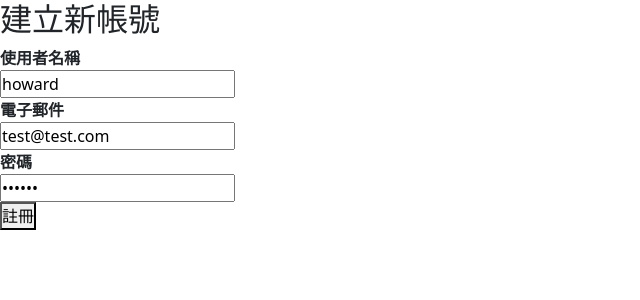
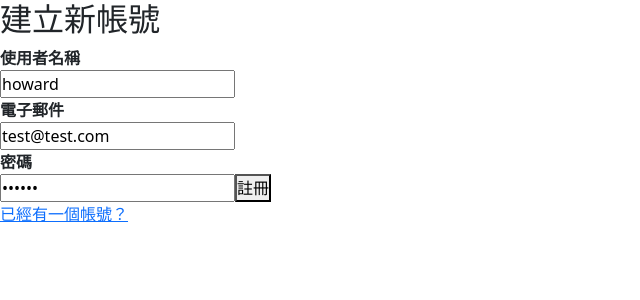
Before and after one commit to HackHow/Disatomic-React, a React (Create React App) app: page /register in a window 1280 px wide. Shown: the top 300 px of the page, without its empty margins (0-640 px from the left). Built offline with nearby package versions, Linux system fonts and the light colour scheme.

Commit message:
feat: modify log, add form tag

```diff
--- a/src/pages/RegisterInterface/component/Register.jsx
+++ b/src/pages/RegisterInterface/component/Register.jsx
@@ -1,4 +1,5 @@
 import React, { useState } from 'react';
+import { Link } from 'react-router-dom';
 import styled from 'styled-components';
 import axios from 'axios';
 import Constants from '../../../components/Constants';
@@ -18,20 +19,21 @@ function Register() {
   });
 
   const changeHandler = (prop) => (event) => {
-    // console.log(registerInfo);
+    console.log(prop, event.target.value);
     setRegisterInfo({ ...registerInfo, [prop]: event.target.value });
   };
 
-  const registerButton = async () => {
+  const registerButton = async (event) => {
     // const data = Object.values(registerInfo);
+    event.preventDefault();
     const url = Constants.REGISTER_URL;
     try {
       const { data } = await axios.post(url, registerInfo);
-      alert(data);
-      console.log('Register Successful');
+      console.log('accessToken', data.accessToken);
+      alert('Register Successful');
     } catch (error) {
       console.log('Register Fail');
-      console.log(error);
+      console.log('error', error.message);
     }
   };
 
@@ -39,7 +41,7 @@ function Register() {
     <SignUpContainer>
       <div>
         <h2>建立新帳號</h2>
-        <div>
+        <form action='' onSubmit={registerButton}>
           <label className='register-info'>
             <b>使用者名稱</b>
           </label>
@@ -49,7 +51,7 @@ function Register() {
             onChange={changeHandler('name')}
             value={registerInfo.name}
             required
-          ></input>
+          />
           <label className='register-info'>
             <b>電子郵件</b>
           </label>
@@ -59,7 +61,7 @@ function Register() {
             onChange={changeHandler('email')}
             value={registerInfo.email}
             required
-          ></input>
+          />
           <label className='register-info'>
             <b>密碼</b>
           </label>
@@ -69,11 +71,13 @@ function Register() {
             onChange={changeHandler('password')}
             value={registerInfo.password}
             required
-          ></input>
-        </div>
-        <button type='button' onClick={registerButton}>
-          註冊
-        </button>
+          />
+          <button type='submit'>註冊</button>
+        </form>
+
+        <span>
+          <Link to='/login'>已經有一個帳號？</Link>
+        </span>
       </div>
     </SignUpContainer>
   );
```
